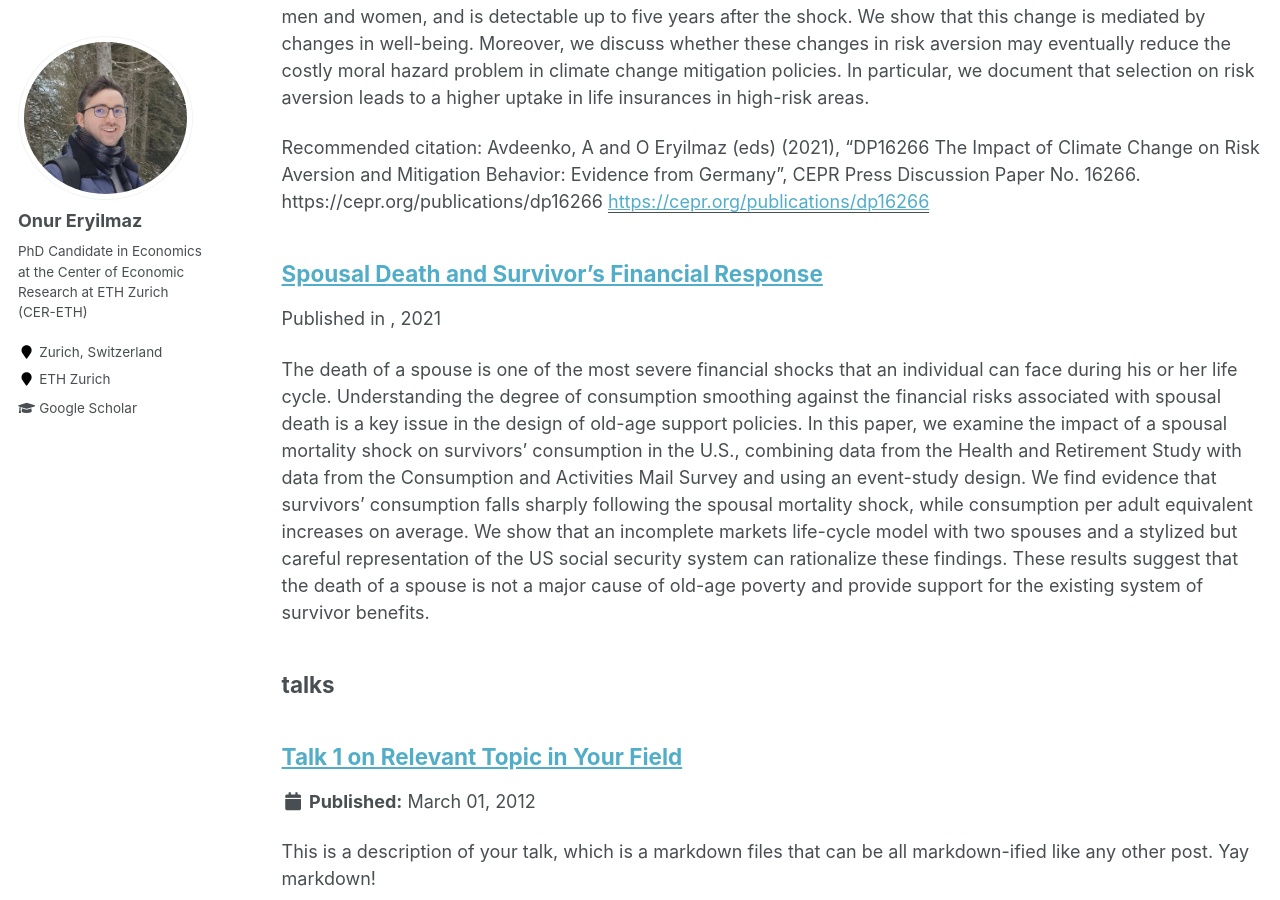
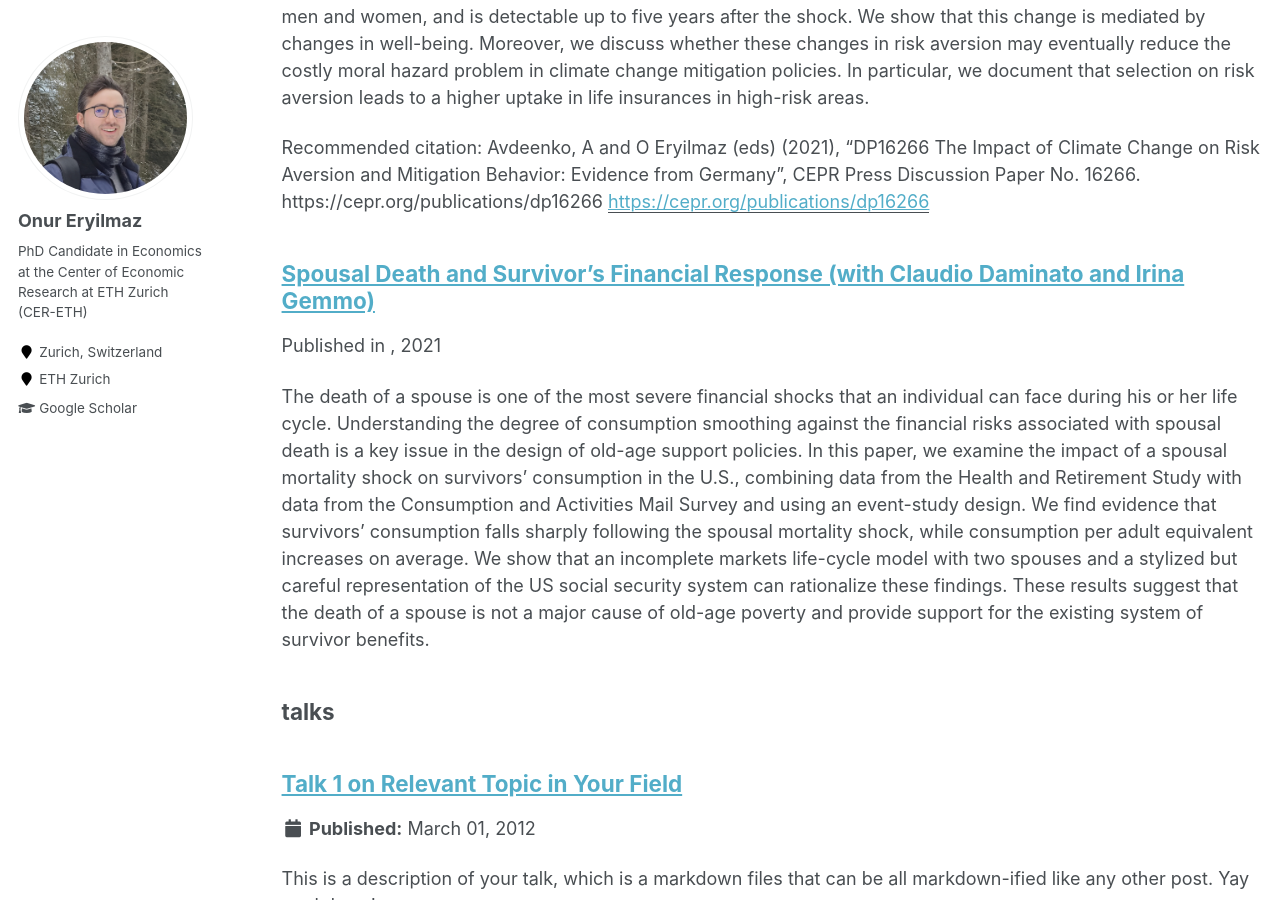
Before and after one commit to oeryilmaz/oeryilmaz.github.io, a Jekyll site: the page built from _pages/sitemap.md, in a window 1280 px wide and 900 px high, scrolled down 3023 px. Built offline with Jekyll 4.4.1, drawn with Linux system fonts in a browser that asks for light colours.

Commit message:
Update Publication2.md

```diff
--- a/_publications/Publication2.md
+++ b/_publications/Publication2.md
@@ -1,5 +1,5 @@
 ---
-title: "Spousal Death and Survivor's Financial Response"
+title: "Spousal Death and Survivor's Financial Response (with Claudio Daminato and Irina Gemmo)"
 collection: publications
 permalink: /publication/Publication2.md
 excerpt: "The death of a spouse is one of the most severe financial shocks that an individual can face during his or her life cycle. Understanding the degree of consumption smoothing against the financial risks associated with spousal death is a key issue in the design of old-age support policies. In this paper, we examine the impact of a spousal mortality shock on survivors' consumption in the U.S., combining data from the Health and Retirement Study with data from the Consumption and Activities Mail Survey and using an event-study design. We find evidence that survivors' consumption falls sharply following the spousal mortality shock, while consumption per adult equivalent increases on average.  We show that an incomplete markets life-cycle model with two spouses and a stylized but careful representation of the US social security system can rationalize these findings. These results suggest that the death of a spouse is not a major cause of old-age poverty and provide support for the existing system of survivor benefits."
```
